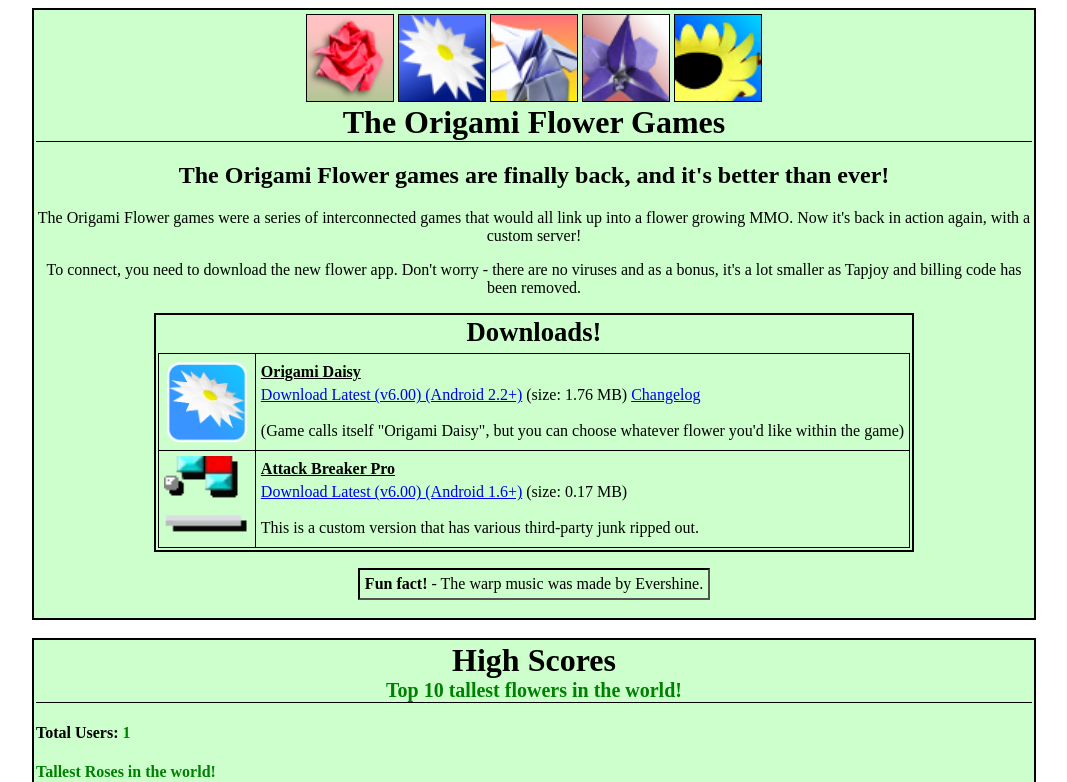
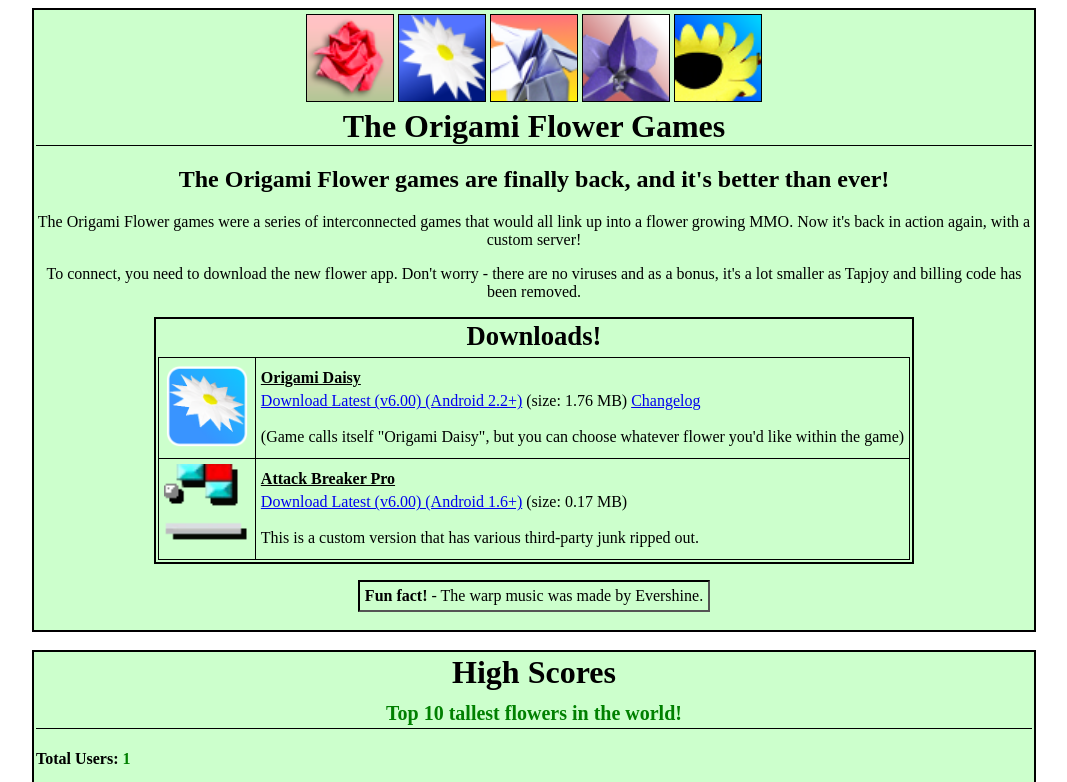
Before and after one commit to rollerozxa/flower-web, a PHP site: page / in a window 1280 px wide. Shown: the top 782 px of the page, without its empty margins (106-1173 px from the left). Run offline with PHP 8.4, Linux system fonts and the light colour scheme; tables that the repository leaves empty or names only in its code hold one stand-in row (values such as "Sample post").

Commit message:
Use standards mode rendering for the index page and fix up the CSS to make it look similar to how it looked in quirks mode.

```diff
--- a/assets/index.css
+++ b/assets/index.css
@@ -15,7 +15,7 @@ body {
 .center {
 	margin: auto;
 }
-.top > img, .flower {
+.top > img {
 	border: 1px solid black;
 	margin: 2px;
 	width: 86px;
@@ -24,13 +24,15 @@ body {
 	text-align: center;
 	display: block;
 }
+.downloads {
+	text-align: left;
+}
 .title {
 	border-bottom: 1px solid black;
 	display: block;
 	font-size: 24pt;
 	font-weight: bold;
-	margin-bottom: 5px;
-	text-align:center;
+	text-align: center;
 }
 .downloadtitle {
 	display: block;
@@ -77,5 +79,8 @@ td {
 .fullwidth {
 	width: 100%;
 }
+.scores th {
+	text-align: center;
+}
 .tbl0 { background-color: #eeeeee; }
 .tbl1 { background-color: #ffffff; }
--- a/index.php
+++ b/index.php
@@ -5,7 +5,7 @@ include('function/misc.php');
 include('function/mysql.php');
 include('function/rainbow.php');
 include('config.php');
-?>
+?><!doctype html>
 <html>
 	<head>
 		<meta charset="utf-8">
@@ -45,9 +45,9 @@ include('config.php');
 			<h2>The Origami Flower games are finally back, and it's better than ever!</h2>
 			<p>The Origami Flower games were a series of interconnected games that would all link up into a flower growing MMO. Now it's back in action again, with a custom server! </p>
 			<p>To connect, you need to download the new flower app. Don't worry - there are no viruses and as a bonus, it's a lot smaller as Tapjoy and billing code has been removed.</p>
-			<div class="box center">
+			<div class="box">
 				<span class="downloadtitle">Downloads!</span>
-				<table><?php foreach ($apps as $app) { ?>
+				<table class="downloads"><?php foreach ($apps as $app) { ?>
 					<tr>
 						<td><img src="<?=$app['image'] ?>" class="downloadicon"></td>
 						<td>
@@ -94,11 +94,11 @@ foreach ($flowers as $gid) {
 ?>
 		<div class="box outer c_mainbox" style="text-align:left">
 			<span class="title">High Scores<br><span class="flowertitle" style="font-size:15pt">Top 10 tallest flowers in the world!</span></span>
-			<h4>Total Users: <span style="color:green"><?=result("SELECT COUNT(*) FROM user") ?></span></h4>
+			<h4>Total Users: <span class="flowertitle"><?=result("SELECT COUNT(*) FROM user") ?></span></h4>
 			<?php foreach ($flowers as $gid) { ?>
 				<span class="flowertitle">Tallest <?=$flowers_plural[$flowers_id[$gid]] ?> in the world!</span><br>
 				<?=$flowers_count[$gid] ?> people growing a <?=$gid ?>.
-				<table class="fullwidth"><tr class="tbl1"><th width=60px>Rank</th><th width=40%>Height</th><th>Player</th></tr>
+				<table class="fullwidth scores"><tr class="tbl1"><th width=60px>Rank</th><th width=40%>Height</th><th>Player</th></tr>
 				<?php foreach ($leaderboard[$gid] as $boardrow) { ?>
 					<tr class="tbl<?=$boardrow['bg'] ?>">
 						<td><img src="flags/<?=$boardrow['country'] ?>.png"> <?=$boardrow['count'] ?></td>
```
